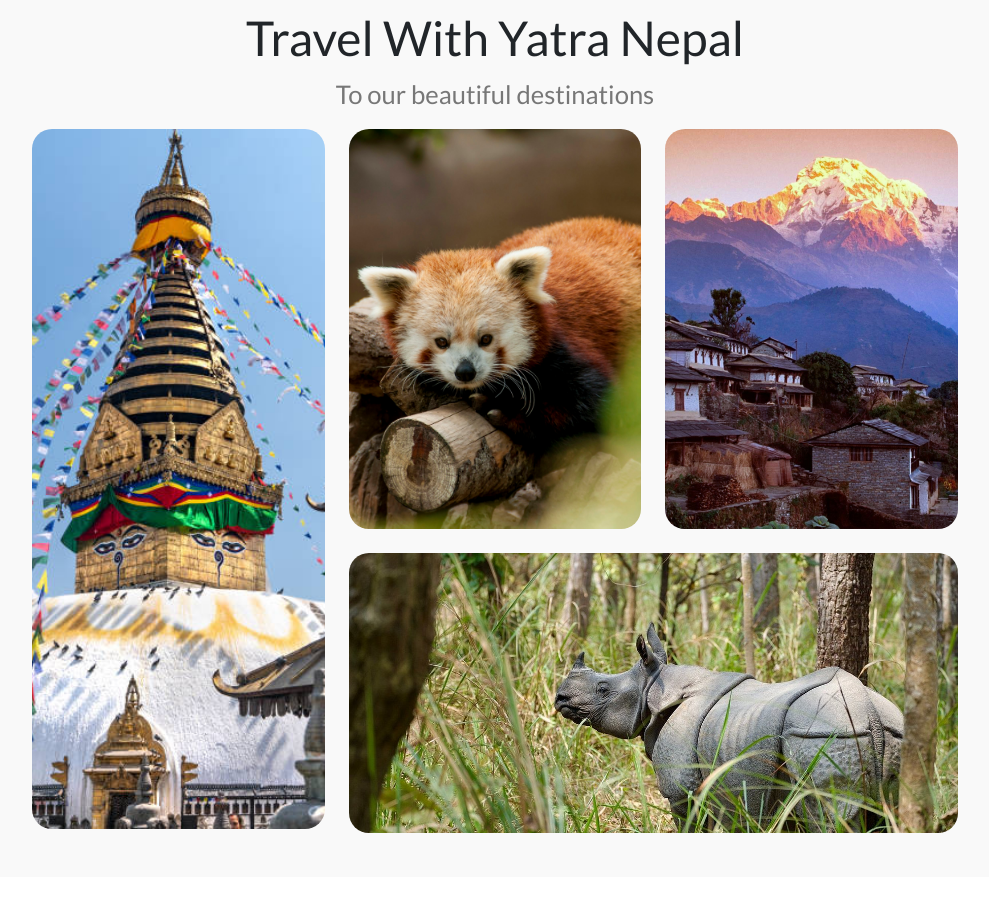
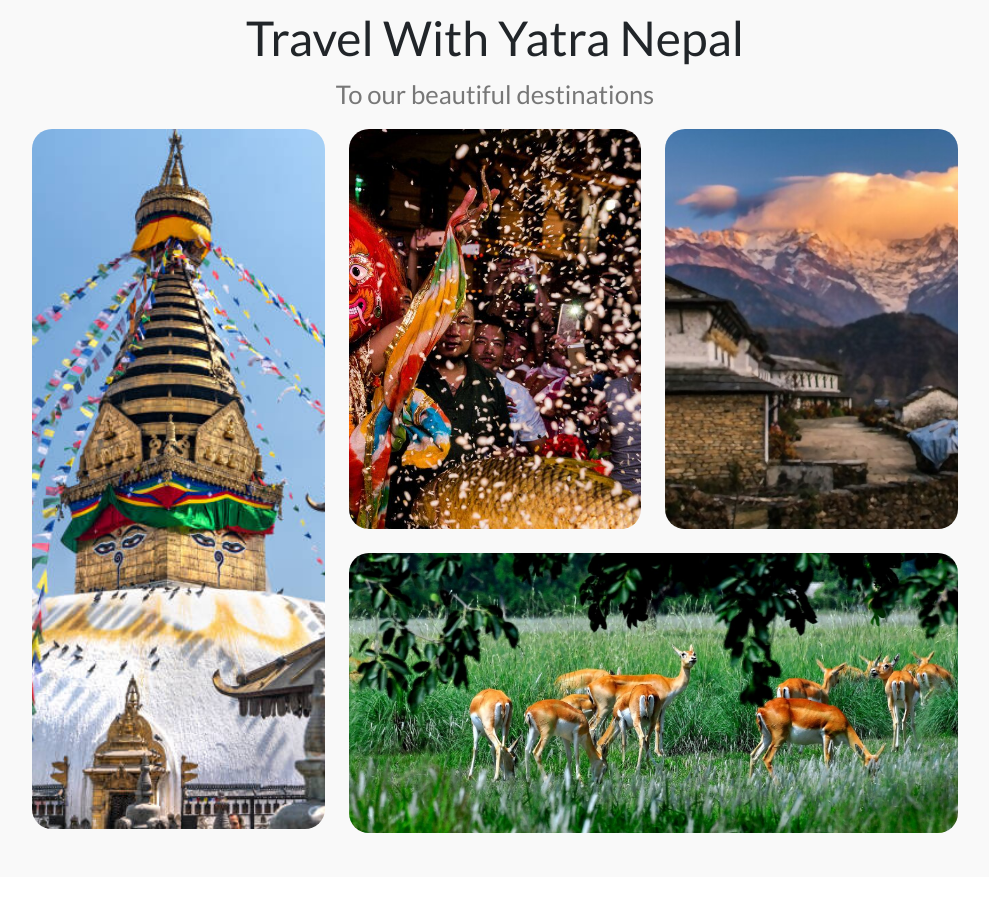
Before and after one commit to Shibika12/Yatra_Nepal, a React (Vite) app in the folder FRONTEND/YATRA_NEPAL/: page /home in a window 1280 px wide. Shown: the part 1600-2518 px from the top of the page, without its empty margins (290-1279 px from the left). Built offline with nearby package versions, Linux system fonts and the light colour scheme; a web font is replaced by a local one.

Commit message:
Scss changes

```diff
--- a/FRONTEND/YATRA_NEPAL/src/assets/pages/Home/Home.jsx
+++ b/FRONTEND/YATRA_NEPAL/src/assets/pages/Home/Home.jsx
@@ -9,10 +9,10 @@ export const Home = () => {
   const navigate = useNavigate();
     const destinations = [
         { src: "./src/assets/images/sway.jpg", title: "Swayambhunath Temple", location: "Kathmandu", className: "large" },
-        { src: "./src/assets/images/redpanda.jpeg", title: "Beautiful Wildlife", location: "Nepal", className: "small" },
-        { src: "./src/assets/images/village.jpg", title: "Amazing Village", location: "Hills", className: "small" },
+        { src: "./src/assets/images/lakhe.jpg", title: "Rich Culture", location: "Nepal", className: "small" },
+        { src: "./src/assets/images/Villages.jpg", title: "Amazing Villages", location: "Hills", className: "small" },
 
-        { src: "./src/assets/images/rhino.jpg", title: "Rare Wildlife", location: "Chitwan", className: "wide" }
+        { src: "./src/assets/images/deer.jpeg", title: "Rare Wildlife", location: "Chitwan", className: "wide" }
       ];
 
     const services = [
```
Also changed, not shown: FRONTEND/YATRA_NEPAL/src/assets/images/Villages.jpg (added), FRONTEND/YATRA_NEPAL/src/assets/images/lakhe.jpg (added).
